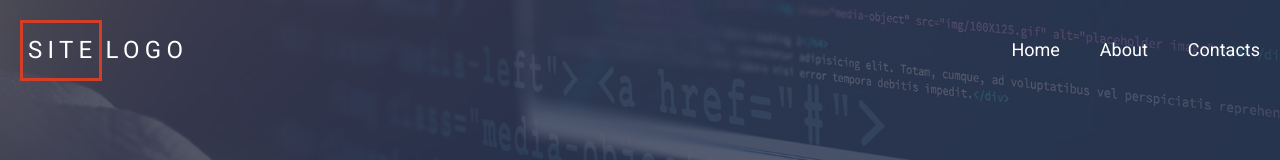
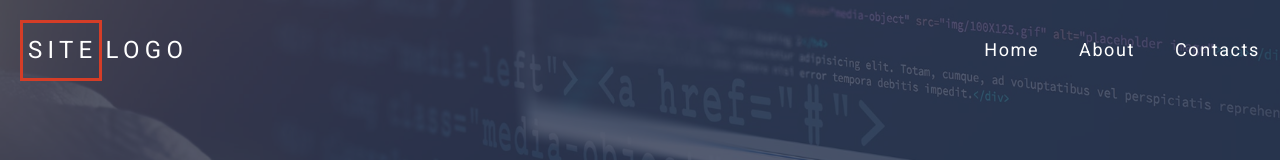
Before and after one commit to VladimirH99/grid_template, a website: page index.html in a window 1280 px wide. Shown: the top 160 px of the page. Drawn offline with Linux system fonts and the light colour scheme.

Commit message:
Update style.css

```diff
--- a/assets/css/style.css
+++ b/assets/css/style.css
@@ -1081,6 +1081,7 @@ input:focus {
   }
 
   .header-navbar__list {
+    letter-spacing: 0.1em;
     margin: 0 -10px 0;
     padding: 0;
     list-style: none;
```
